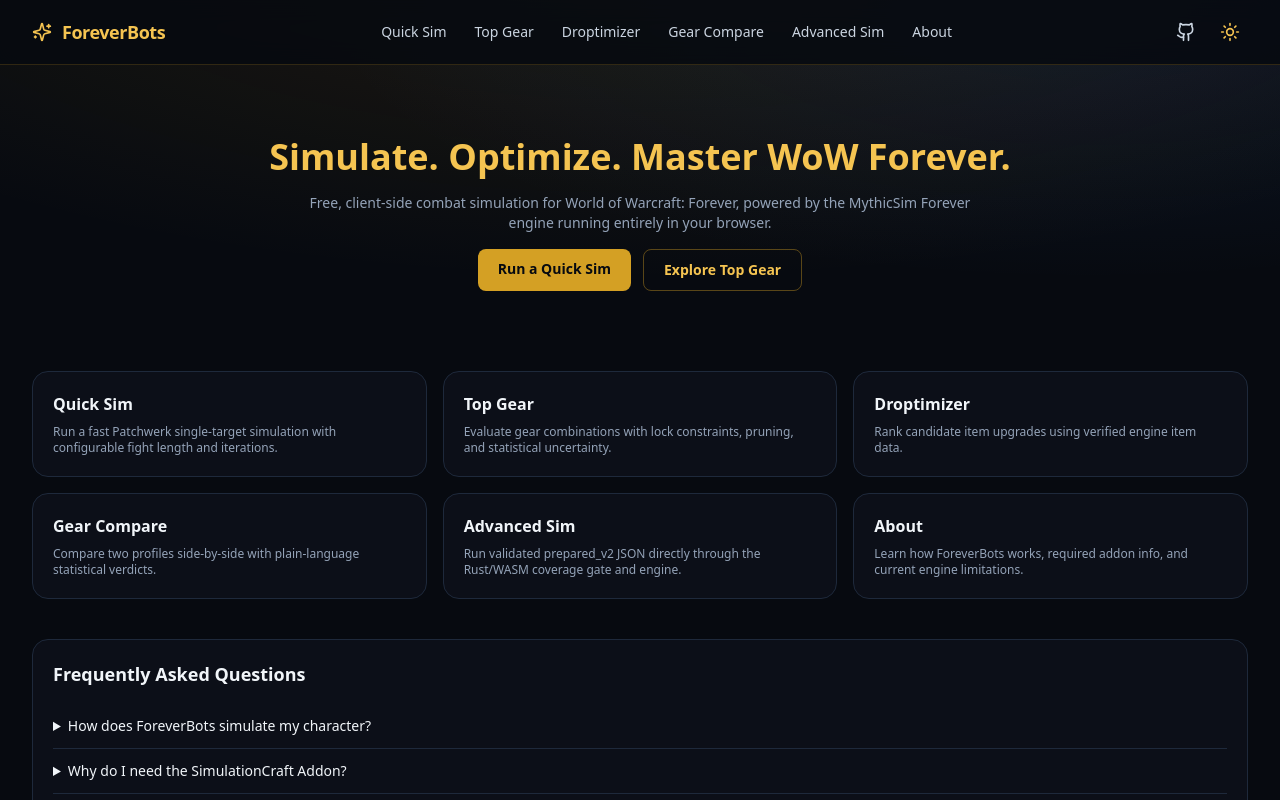
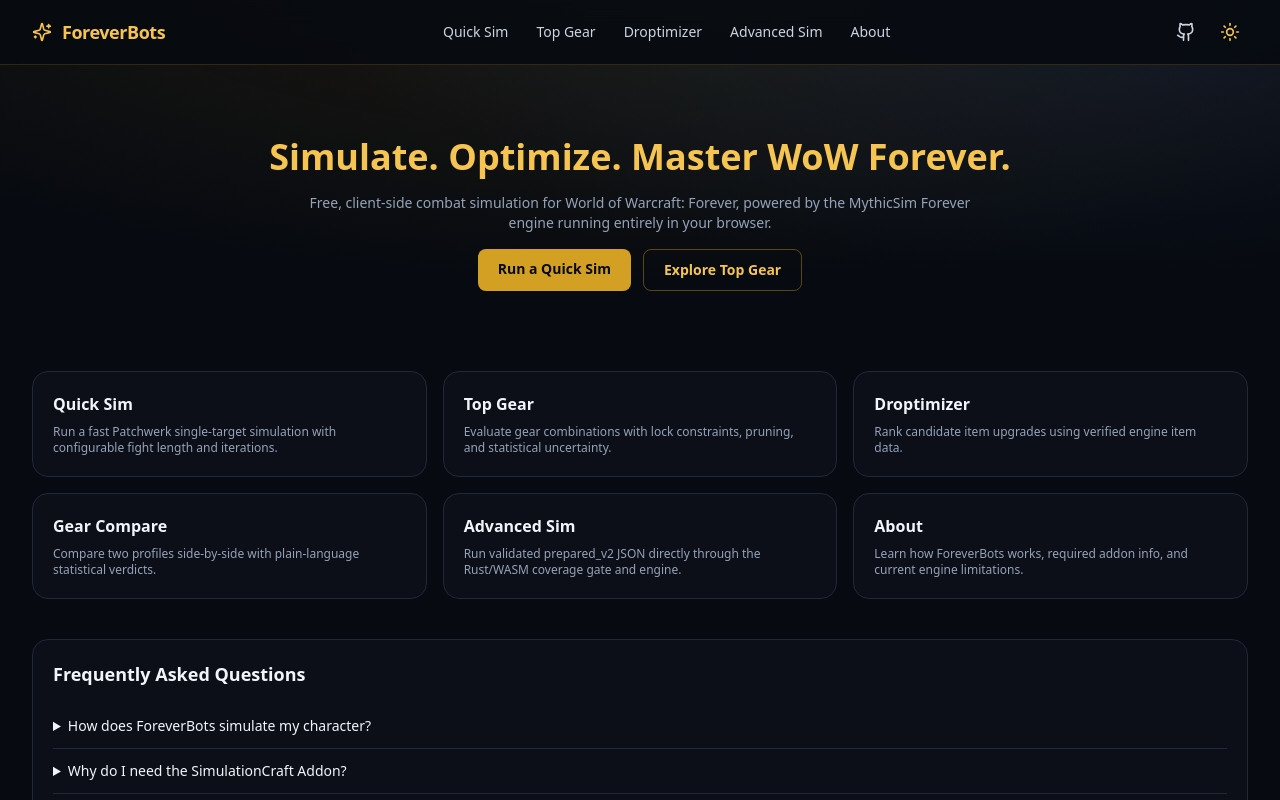
Before and after one commit to welshman/ForeverBots, a React (Vite) app in the folder frontend/: page / in a window 1280 px wide. Shown: the top 800 px of the page. Built offline with nearby package versions, Linux system fonts and the light colour scheme.

Commit message:
chore: remove Gear Compare route and navigation

```diff
--- a/frontend/src/App.tsx
+++ b/frontend/src/App.tsx
@@ -5,7 +5,6 @@ import HomePage from "./pages/HomePage";
 import QuickSimPage from "./pages/QuickSimPage";
 import TopGearPage from "./pages/TopGearPage";
 import DroptimizerPage from "./pages/DroptimizerPage";
-import GearComparePage from "./pages/GearComparePage";
 import AdvancedSimPage from "./pages/AdvancedSimPage";
 import AboutPage from "./pages/AboutPage";
 import { loadPreferences, savePreferences } from "./lib/storage";
@@ -15,7 +14,6 @@ const ROUTE_TITLES: Record<string, string> = {
   "/quick-sim": "Quick Sim — ForeverBots",
   "/top-gear": "Top Gear — ForeverBots",
   "/droptimizer": "Droptimizer — ForeverBots",
-  "/gear-compare": "Gear Compare — ForeverBots",
   "/advanced-sim": "Advanced Sim — ForeverBots",
   "/about": "About — ForeverBots",
 };
@@ -90,7 +88,6 @@ export default function App() {
             <Route path="/quick-sim" element={<QuickSimPage />} />
             <Route path="/top-gear" element={<TopGearPage />} />
             <Route path="/droptimizer" element={<DroptimizerPage />} />
-            <Route path="/gear-compare" element={<GearComparePage />} />
             <Route path="/advanced-sim" element={<AdvancedSimPage />} />
             <Route path="/about" element={<AboutPage />} />
             <Route path="*" element={<HomePage />} />
--- a/frontend/src/components/Navbar.tsx
+++ b/frontend/src/components/Navbar.tsx
@@ -11,7 +11,6 @@ const NAV_ITEMS = [
   { to: "/quick-sim", label: "Quick Sim" },
   { to: "/top-gear", label: "Top Gear" },
   { to: "/droptimizer", label: "Droptimizer" },
-  { to: "/gear-compare", label: "Gear Compare" },
   { to: "/advanced-sim", label: "Advanced Sim" },
   { to: "/about", label: "About" },
 ];
```
